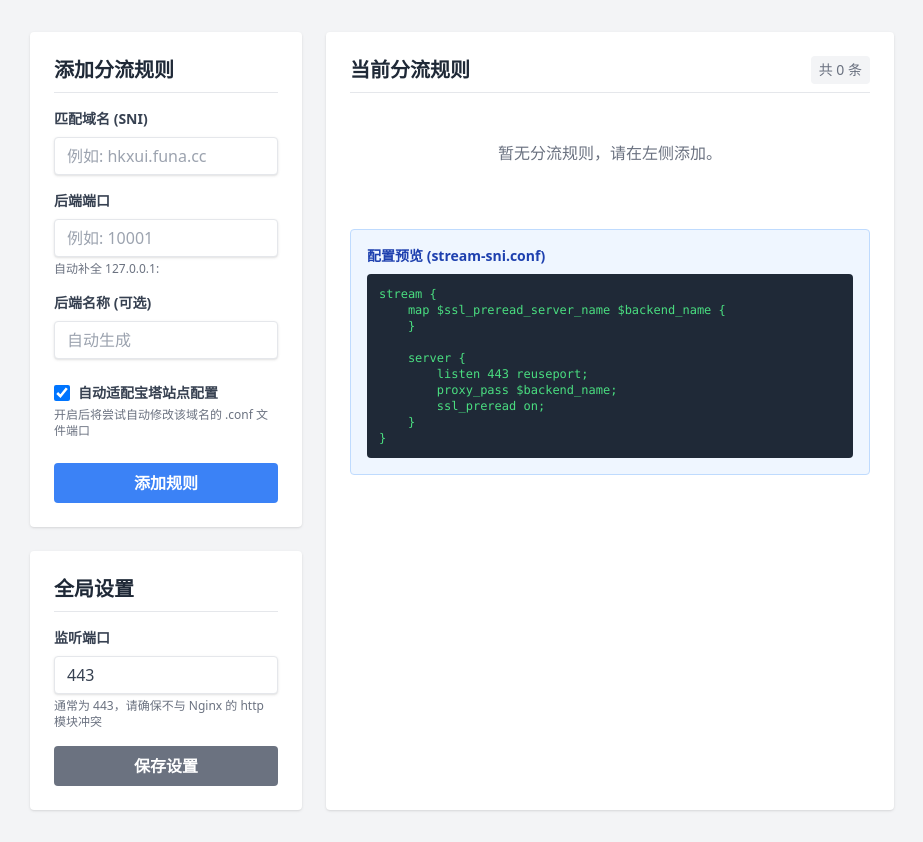
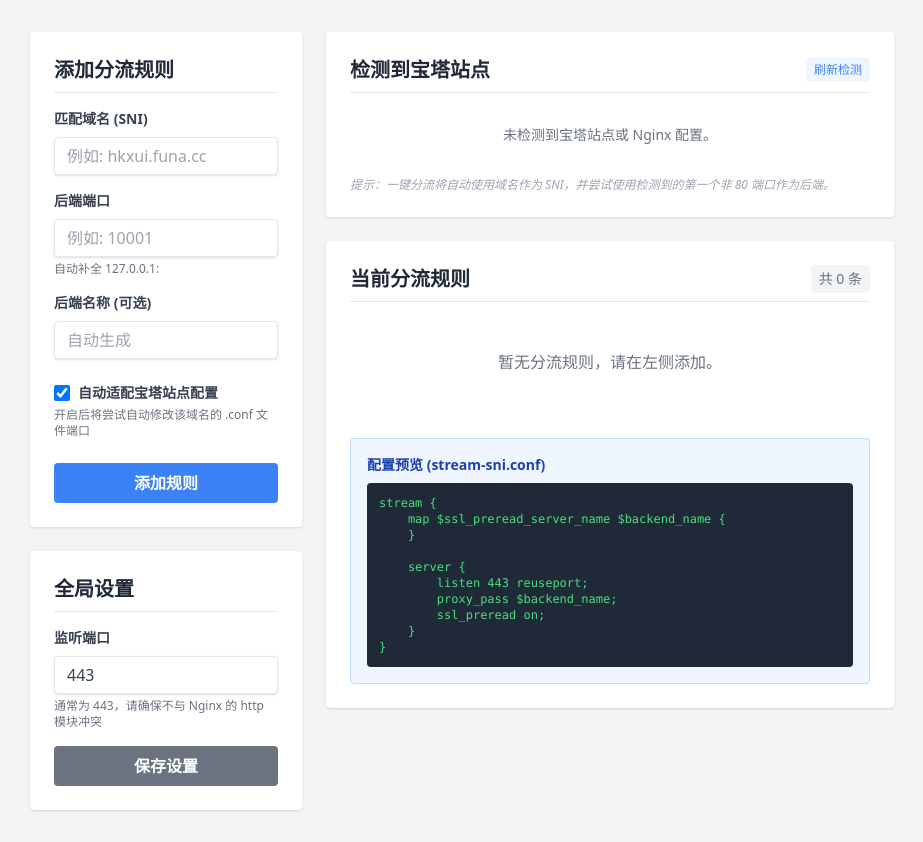
Before and after one commit to CcaiJun/fenliu, a Flask app: template templates/index.html in a window 1280 px wide. Shown: the part 100-942 px from the top of the page, without its empty margins (178-1101 px from the left). Run offline with Flask 3, Linux system fonts and the light colour scheme; the template is opened without the code that fills it: most values are stand-ins (such as "Sample title", 1, 10 or a date in 2020); data that the repository does not hold is empty; parts of the project's set-up code (start-up, migrations or seed data) failed here and were passed over; some libraries are stand-ins or nearby versions.

Commit message:
feat: 增加宝塔站点自动检测及一键分流功能

```diff
--- a/app.py
+++ b/app.py
@@ -39,6 +39,35 @@ def patch_bt_site_config(domain, target_port):
         return True, f"成功修改宝塔配置文件: {conf_path}"
     except Exception as e:
         return False, f"修改配置文件时出错: {str(e)}"
+
+@app.route('/api/bt_sites', methods=['GET'])
+def get_bt_sites():
+    """扫描宝塔站点的 Nginx 配置文件，提取域名和端口"""
+    sites = []
+    if not os.path.exists(BT_VHOST_DIR):
+        return jsonify(sites)
+
+    for filename in os.listdir(BT_VHOST_DIR):
+        if filename.endswith(".conf"):
+            domain = filename[:-5]
+            conf_path = os.path.join(BT_VHOST_DIR, filename)
+            try:
+                with open(conf_path, 'r', encoding='utf-8') as f:
+                    content = f.read()
+
+                # 提取监听端口
+                listen_ports = re.findall(r'listen\s+(\d+)\s*(?:ssl|;)', content)
+                # 排除 80 端口，重点看 443 或已修改过的端口
+                ports = [p for p in listen_ports if p != '80']
+
+                if ports:
+                    sites.append({
+                        "domain": domain,
+                        "ports": list(set(ports))
+                    })
+            except Exception:
+                continue
+    return jsonify(sites)
 
 @app.route('/')
 def index():
--- a/templates/index.html
+++ b/templates/index.html
@@ -88,12 +88,42 @@
             </div>
 
             <!-- 右侧面板：规则列表 -->
-            <div class="md:col-span-2 bg-white p-6 rounded shadow">
-                {% raw %}
-                <h2 class="text-xl font-bold text-gray-800 mb-4 border-b pb-2 flex justify-between items-center">
-                    <span>当前分流规则</span>
-                    <span class="text-sm font-normal text-gray-500 bg-gray-100 py-1 px-2 rounded">共 {{ routes.length }} 条</span>
-                </h2>
+            <div class="md:col-span-2 space-y-6">
+                <!-- 宝塔站点自动检测 -->
+                <div class="bg-white p-6 rounded shadow">
+                    <h2 class="text-xl font-bold text-gray-800 mb-4 border-b pb-2 flex justify-between items-center">
+                        <span>检测到宝塔站点</span>
+                        <button @click="fetchBtSites" class="text-blue-500 hover:text-blue-700 text-xs font-normal bg-blue-50 py-1 px-2 rounded">
+                            刷新检测
+                        </button>
+                    </h2>
+
+                    <div v-if="btSites.length === 0" class="text-center py-4 text-gray-500 text-sm">
+                        未检测到宝塔站点或 Nginx 配置。
+                    </div>
+
+                    <div v-else class="grid grid-cols-1 sm:grid-cols-2 gap-4 max-h-60 overflow-y-auto pr-2 custom-scrollbar">
+                        <div v-for="site in btSites" :key="site.domain" class="border rounded p-3 hover:bg-gray-50 flex justify-between items-center">
+                            <div>
+                                <div class="text-sm font-bold text-gray-800">{{ site.domain }}</div>
+                                <div class="text-xs text-gray-500 mt-1">
+                                    端口: <span v-for="p in site.ports" :key="p" class="bg-gray-200 px-1 rounded mr-1">{{ p }}</span>
+                                </div>
+                            </div>
+                            <button @click="autoAddBtSite(site)" class="bg-blue-100 text-blue-700 hover:bg-blue-200 text-xs font-bold py-1 px-3 rounded shadow-sm">
+                                一键分流
+                            </button>
+                        </div>
+                    </div>
+                    <p class="text-xs text-gray-400 mt-4 italic">提示：一键分流将自动使用域名作为 SNI，并尝试使用检测到的第一个非 80 端口作为后端。</p>
+                </div>
+
+                <div class="bg-white p-6 rounded shadow">
+                    {% raw %}
+                    <h2 class="text-xl font-bold text-gray-800 mb-4 border-b pb-2 flex justify-between items-center">
+                        <span>当前分流规则</span>
+                        <span class="text-sm font-normal text-gray-500 bg-gray-100 py-1 px-2 rounded">共 {{ routes.length }} 条</span>
+                    </h2>
 
                 <div v-if="routes.length === 0" class="text-center py-8 text-gray-500">
                     暂无分流规则，请在左侧添加。
@@ -208,6 +238,7 @@
         createApp({
             setup() {
                 const routes = ref([]);
+                const btSites = ref([]);
                 const settings = ref({ listen_port: 443 });
                 const newRoute = ref({ domain: '', backend_server: '', backend_name: '', auto_patch: true });
                 const editingRoute = ref(null);
@@ -229,6 +260,45 @@
                         settings.value.listen_port = data.listen_port || 443;
                     } catch (error) {
                         showMessage('获取数据失败: ' + error.message, 'error');
+                    }
+                };
+
+                const fetchBtSites = async () => {
+                    try {
+                        const res = await fetch('/api/bt_sites');
+                        if (res.ok) {
+                            btSites.value = await res.json();
+                        }
+                    } catch (error) {
+                        console.error('获取宝塔站点失败:', error);
+                    }
+                };
+
+                const autoAddBtSite = async (site) => {
+                    const port = site.ports[0] || '443';
+                    const routeData = {
+                        domain: site.domain,
+                        backend_server: port,
+                        backend_name: site.domain.replace(/\./g, '_') + '_bt',
+                        auto_patch: true
+                    };
+
+                    try {
+                        const res = await fetch('/api/routes', {
+                            method: 'POST',
+                            headers: { 'Content-Type': 'application/json' },
+                            body: JSON.stringify(routeData)
+                        });
+                        const data = await res.json();
+
+                        if (res.ok) {
+                            showMessage(`已为 ${site.domain} 自动添加分流规则`);
+                            fetchData();
+                        } else {
+                            showMessage(data.error || '添加失败', 'error');
+                        }
+                    } catch (error) {
+                        showMessage('请求失败: ' + error.message, 'error');
                     }
                 };
 
@@ -338,21 +408,25 @@
 
                 onMounted(() => {
                     fetchData();
+                    fetchBtSites();
                 });
 
                 return {
                     routes,
+                    btSites,
                     settings,
                     newRoute,
+                    editingRoute,
                     message,
                     loading,
                     addRoute,
-                    deleteRoute,
                     openEditModal,
                     updateRoute,
+                    deleteRoute,
+                    applyConfig,
                     updateSettings,
-                    applyConfig,
-                    editingRoute
+                    fetchBtSites,
+                    autoAddBtSite
                 };
             }
         }).mount('#app');
```
